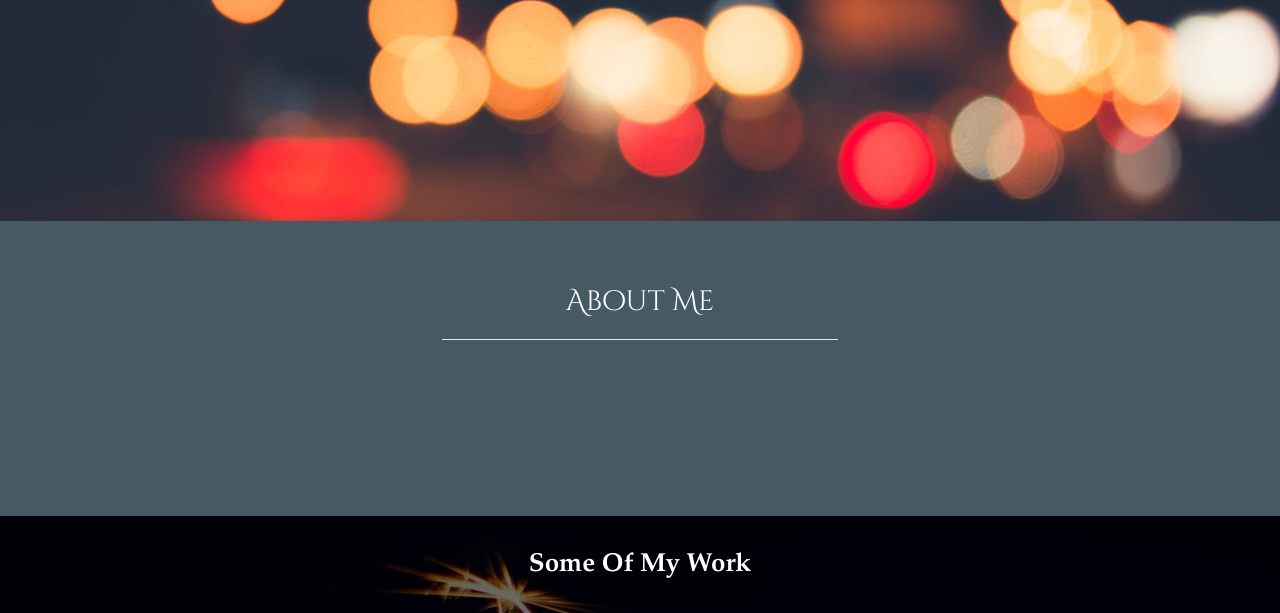
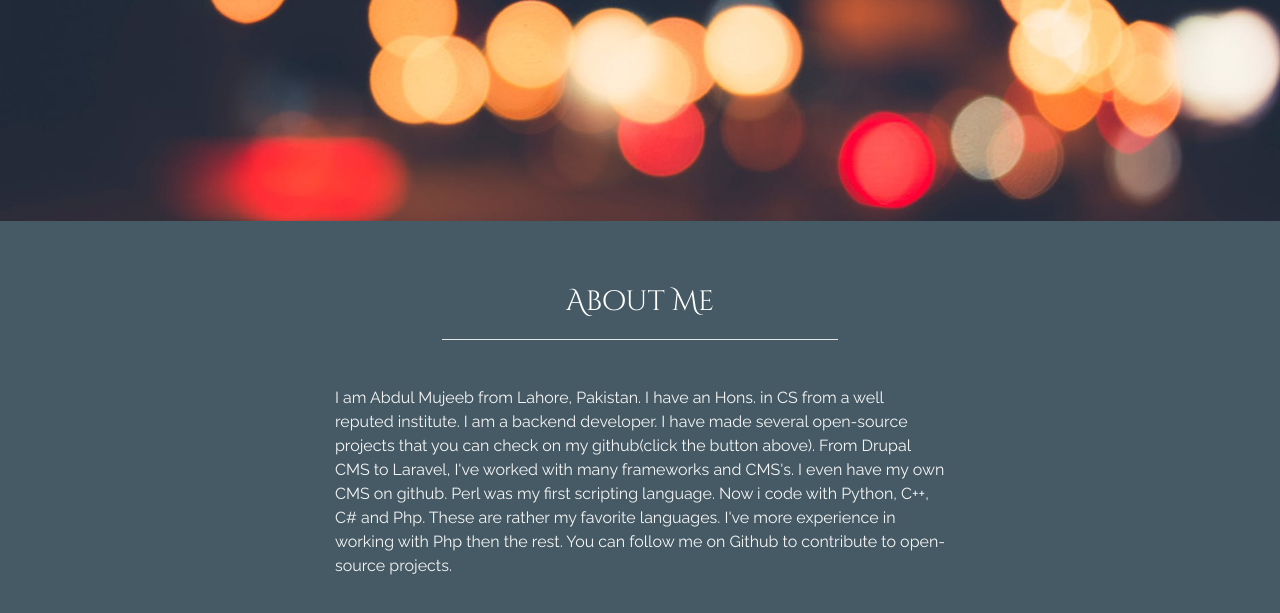
Before and after one commit to mistermj/mistermj.github.io, a plain HTML site: page index.html in a window 1280 px wide. Shown: the part 339-952 px from the top of the page. Drawn offline with nearby package versions, Linux system fonts and the light colour scheme; some packages are replaced by stand-ins of ours; a script that the page names is missing.

Commit message:
improved css and things-done panel

```diff
--- a/css/resume.css
+++ b/css/resume.css
@@ -6,6 +6,7 @@
 	padding: 10px;
 	opacity: 0.5;
 }
+.white { color: white; }
 .delay {animation-duration: 3s;}
 .typedString { min-height: 200px; }
 .cinzel  { font-family: 'Cinzel Decorative', cursive;	 }
@@ -21,13 +22,6 @@
 	background-size: cover;
 	padding: 0px 35px -10px 35px;
 	font-family: monospace;
-}
-.sub-heading {
-	font-family: Baskerville, Palatino Linotype, Palatino, Century Schoolbook L, Times New Roman, serif;
-	font-weight: 700;
-	font-size: 26px;
-	padding: 20px 5px 25px 5px;
-	color: #FFFFFF;
 }
 .padbot { padding-bottom: 30px; }
 .padtop { padding-top: 60px; }
--- a/index.html
+++ b/index.html
@@ -17,8 +17,6 @@
 </head>
 
 <body class="animated fadeInDown delay">
-
-
 
 	<div class="intro-panel">
 
@@ -76,6 +74,14 @@
 			<div class="col-sm-3"></div>
 			<div class="col-sm-6">
 
+				<p class="laravel" style="color: whitesmoke;">
+					I am Abdul Mujeeb from Lahore, Pakistan. I have an Hons. in CS from a well reputed institute.
+					I am a backend developer. I have made several open-source projects that you can check on my github(click the button above).
+					From Drupal CMS to Laravel, I've worked with many frameworks and CMS's. I even have my own CMS on github. Perl was my first scripting
+					language. Now i code with Python, C++, C# and Php. These are rather my favorite languages. I've more experience in working with
+					Php then the rest. You can follow me on Github to contribute to open-source projects.
+
+				</p>
 			</div>
 			<div class="col-sm-3"></div>
 
@@ -91,9 +97,12 @@
 		<div class="col-sm-12">
 
 			<center>
-					<p class="text-center sub-heading titleTwo"><span class="glyphicon glyphicon-briefcase shadow"> Some Of My Work </span></p>
+					<p class="text-center cinzel white padbot padtop">
+						<span class="fa fa-briefcase" style="font-size: 30px;"></span>
+						<span  style="font-size: 30px;">Some Of My Work</span>
+					</p>
+			</center>
 
-			</center>
 			<hr style="color: white; height: 5px; border-color: white;" >
 
 		</div>
```
Also changed, not shown: images/denim.jpg (deleted).
